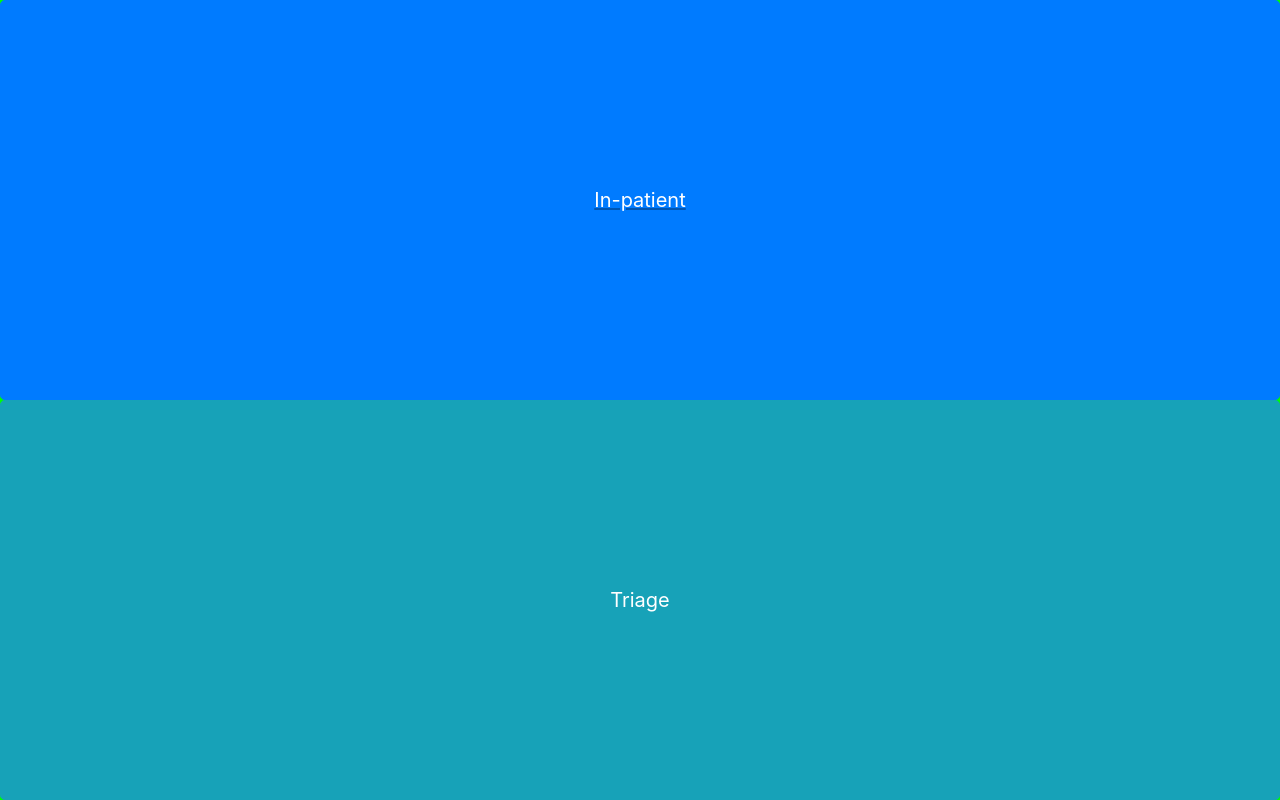
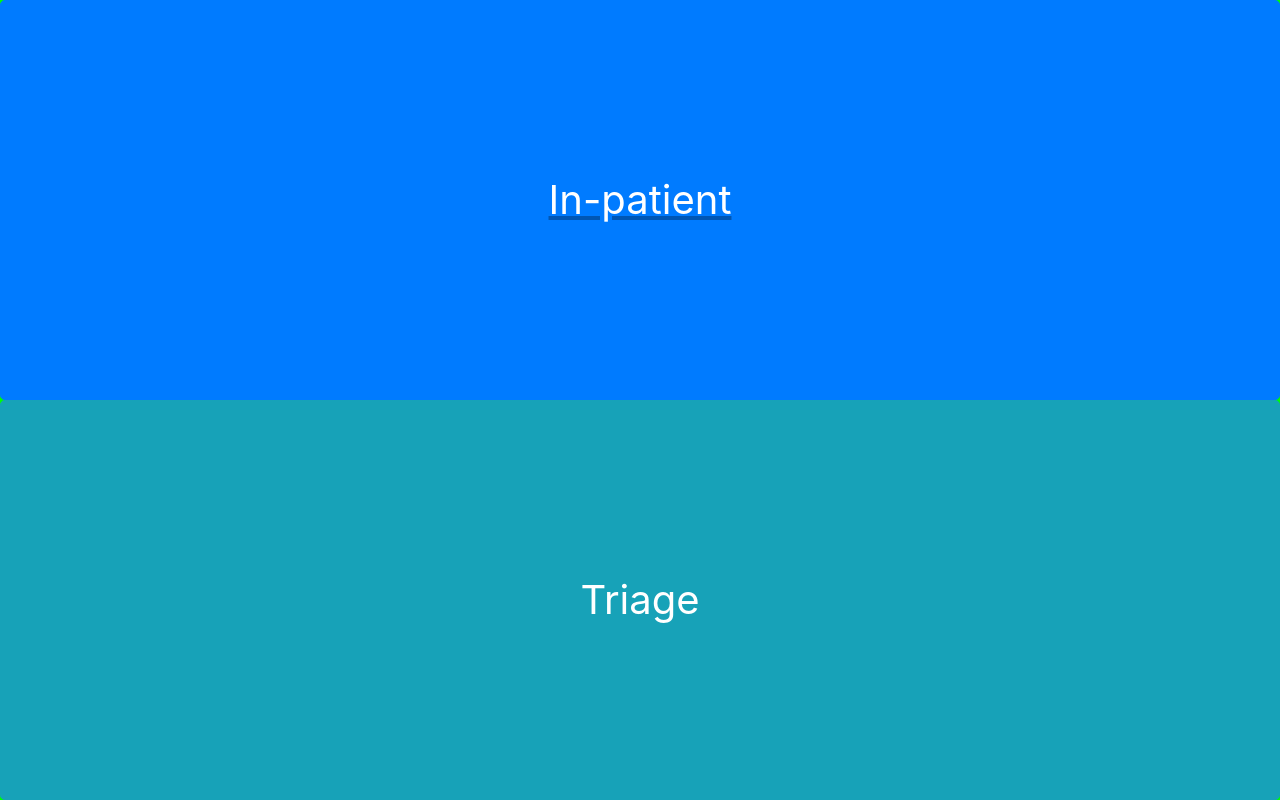
Before and after one commit to g00292514/SepsisProject, a plain HTML site: page page2.html in a window 1280 px wide. Drawn offline with nearby package versions, Linux system fonts and the light colour scheme.

Commit message:
files moved

```diff
--- a/page2.html
+++ b/page2.html
@@ -13,8 +13,8 @@
 </head>
 <body>
 <div id="full">
-    <a href="page3c.html"><button class="btn btn-primary btn-lg btn-block" style="height: 50%">In-patient</button></a>
-    <a href="page3b.html"><button class="btn btn-info btn-lg btn-block" style="height: 50%">Triage</button></a>
+    <a href="page3c.html"><button class="btn btn-primary btn-lg btn-block" style="font-size:2.5em;height: 50%">In-patient</button></a>
+    <a href="page3b.html"><button class="btn btn-info btn-lg btn-block" style="font-size:2.5em;height: 50%">Triage</button></a>
 </div>
 </body>
 </html>
```
Also changed, not shown: index.html (+2 -2 lines), page3c.html (+1 -1 lines).
